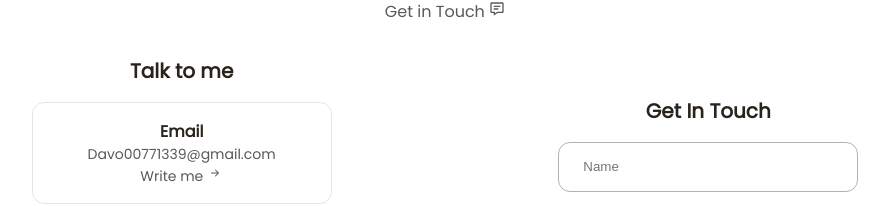
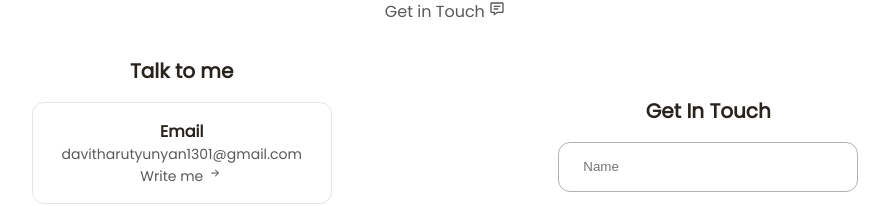
Before and after one commit to David7713/Portfolio, a React (Create React App) app: page / in a window 1280 px wide. Shown: the part 5035-5241 px from the top of the page, without its empty margins (195-1084 px from the left). Built offline with nearby package versions, Linux system fonts and the light colour scheme.

Commit message:
Email Changed

```diff
--- a/src/pages/Contact/Contact.js
+++ b/src/pages/Contact/Contact.js
@@ -82,8 +82,8 @@ const Contact = () => {
           <h4>Talk to me</h4>
           <div>
             <h4>Email</h4>
-            <span>Davo00771339@gmail.com</span>
-            <a href='mailto:Davo00771330@gmail.com' className='project-button'>
+            <span>davitharutyunyan1301@gmail.com            </span>
+            <a href='mailto:davitharutyunyan1301@gmail.com' className='project-button'>
               Write me <BsArrowRightShort className='project-button-icon'></BsArrowRightShort>
             </a>
           </div>
```
